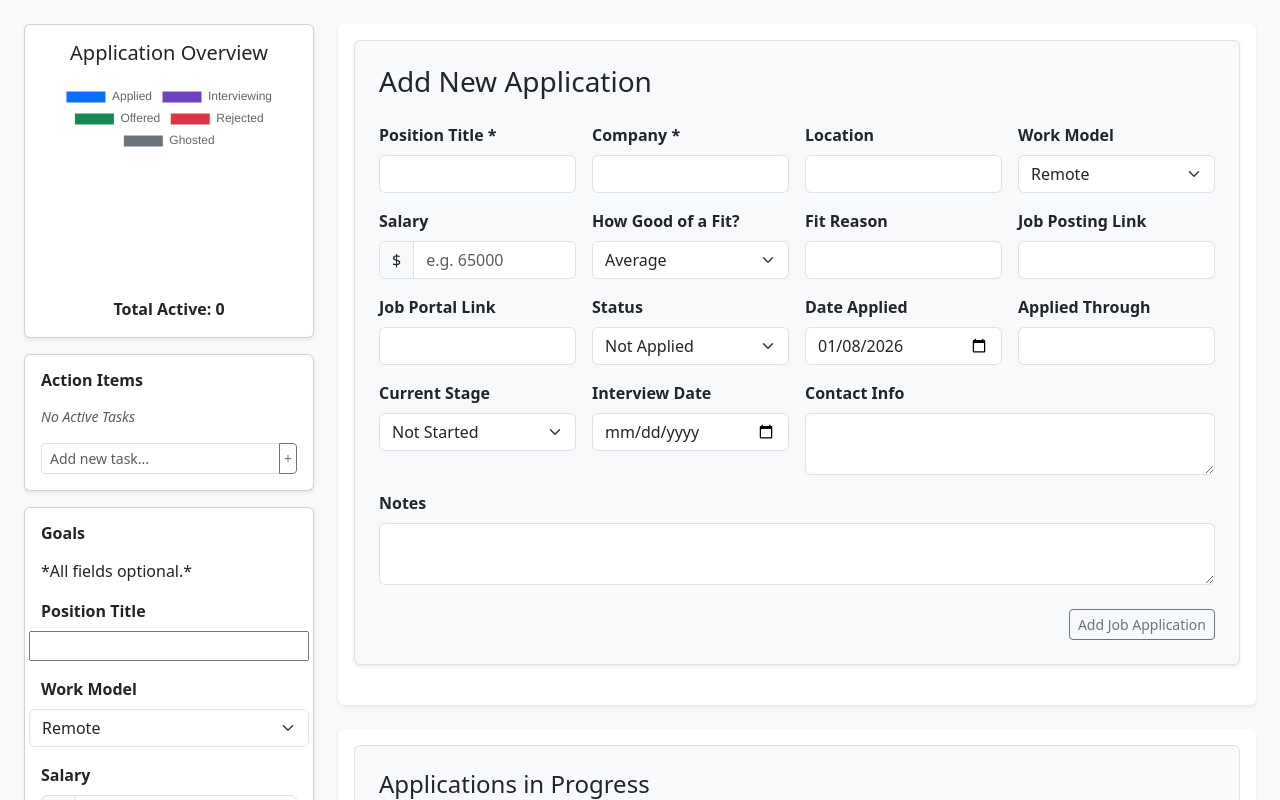
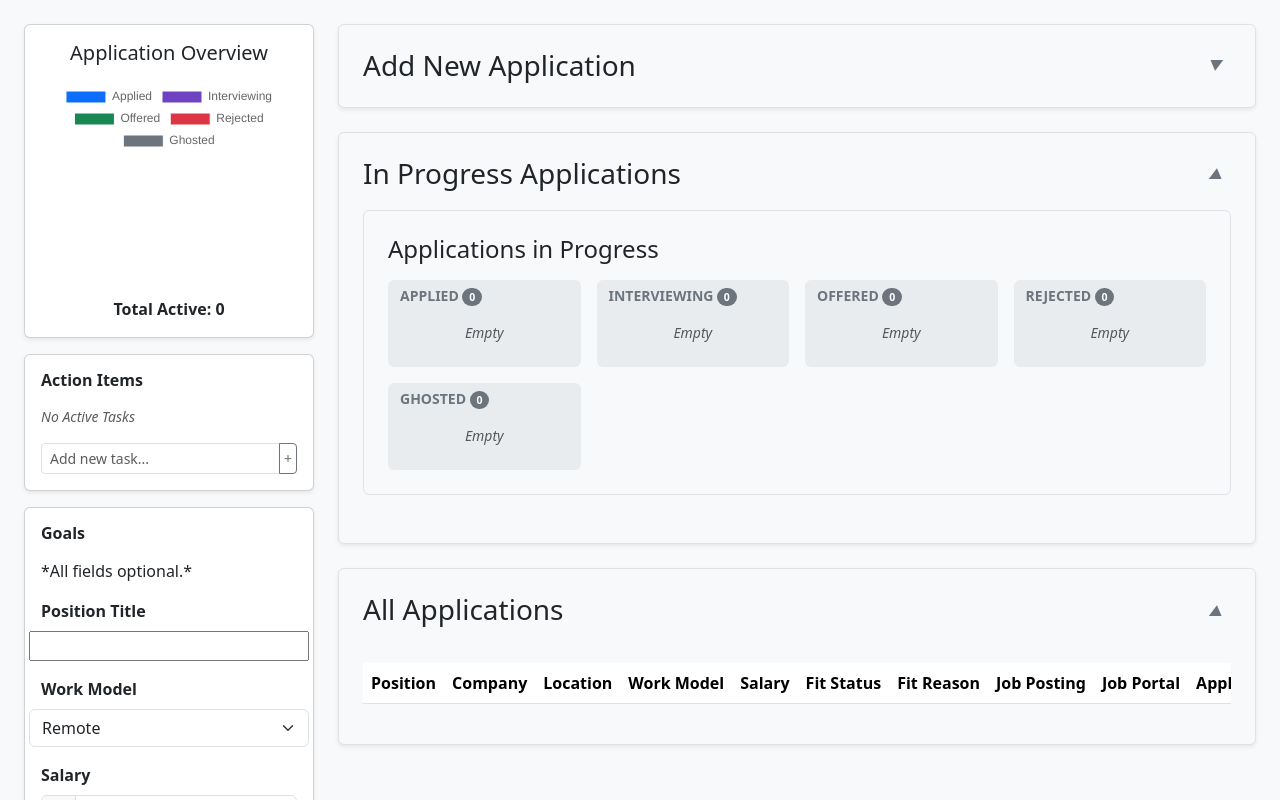
Before and after one commit to ScriptedRemedies/JobTracker, a React (Vite) app: page / in a window 1280 px wide. Shown: the top 800 px of the page. Built offline with nearby package versions, Linux system fonts and the light colour scheme.

Commit message:
Added collapsible sections to main content

```diff
--- a/src/App.jsx
+++ b/src/App.jsx
@@ -6,6 +6,7 @@ import AddActionItemForm from "./components/AddActionItemForm.jsx";
 import JobTable from "./components/JobTable.jsx";
 import Goals from "./components/Goals.jsx";
 import InProgressApps from "./components/InProgressApps.jsx";
+import CollapsibleSection from "./components/CollapsibleSection.jsx";
 
 function App() {
     // JOBS ITEMS
@@ -107,19 +108,19 @@ function App() {
                 <div className="col-md-9">
 
                     {/* Add Job Form */}
-                    <div className="mb-4 bg-white p-3 rounded shadow-sm">
+                    <CollapsibleSection title="Add New Application" defaultExpanded={false}>
                         <AddJobForm onAdd={addJob} />
-                    </div>
+                    </CollapsibleSection>
 
                     {/* In Progress Apps */}
-                    <div className="mb-4 bg-white p-3 rounded shadow-sm">
+                    <CollapsibleSection title="In Progress Applications" defaultExpanded={true}>
                         <InProgressApps jobs={jobs} onEdit={editJob} onDelete={deleteJob} />
-                    </div>
+                    </CollapsibleSection>
 
                     {/* Table */}
-                    <div className="mb-4 bg-white p-3 rounded shadow-sm">
+                    <CollapsibleSection title="All Applications" defaultExpanded={true}>
                         <JobTable jobs={jobs} onEdit={editJob} onDelete={deleteJob} />
-                    </div>
+                    </CollapsibleSection>
                 </div>
             </div>
 
--- /dev/null
+++ b/src/components/CollapsibleSection.jsx
@@ -0,0 +1,43 @@
+import React, { useState } from 'react';
+
+const CollapsibleSection = ({ title, children, defaultExpanded }) => {
+    const [isExpanded, setIsExpanded] = useState(defaultExpanded);
+
+    return (
+        <div className="container mb-4 p-4 border rounded shadow-sm bg-light w-100">
+
+            {/* Header */}
+            <div
+                className="d-flex justify-content-between align-items-center"
+                style={{ cursor: 'pointer', userSelect: 'none' }}
+                onClick={() => setIsExpanded(!isExpanded)}
+            >
+                <h3 className="m-0">{title}</h3>
+                <button className="btn btn-sm btn-outline-secondary border-0">
+                    {isExpanded ? (
+                        /* Up Arrow (Chevron) */
+                        <i className="bi bi-chevron-up">▲</i>
+                    ) : (
+                        /* Down Arrow (Chevron) */
+                        <i className="bi bi-chevron-down">▼</i>
+                    )}
+                </button>
+            </div>
+
+            {/* Smooth Transition Wrapper */}
+            <div
+                style={{
+                    maxHeight: isExpanded ? '2000px' : '0',
+                    opacity: isExpanded ? '1' : '0',
+                    overflow: 'hidden',
+                    transition: 'all 0.5s ease-in-out',
+                    marginTop: isExpanded ? '20px' : '0'
+                }}
+            >
+                {children}
+            </div>
+        </div>
+    );
+};
+
+export default CollapsibleSection;
--- a/src/components/JobCard.jsx
+++ b/src/components/JobCard.jsx
@@ -5,7 +5,7 @@ function JobCard({ job, onEdit, onDelete }) {
     const [editedJob, setEditedJob] = useState(job);
 
     const handleSave = (e) => {
-        e.stopPropagation(); // Stop the click from triggering "Open Details"
+        e.stopPropagation();
         onEdit(job.id, editedJob);
         setIsEditing(false);
     };
```
